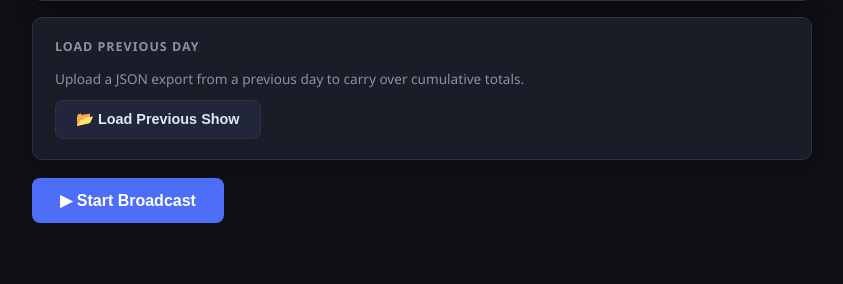
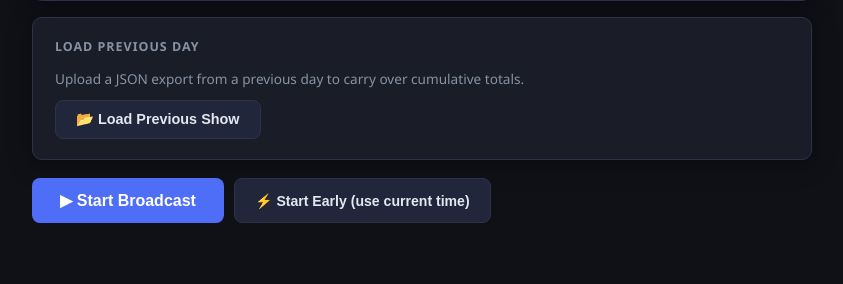
Before and after one commit to Cruzer28/ad-tracker, a Flask app: page / in a window 1280 px wide. Shown: the part 366-650 px from the top of the page, without its empty margins (218-1061 px from the left). Run offline with Flask 3, Linux system fonts and the light colour scheme.

Commit message:
Add accurate broadcast timing

```diff
--- a/templates/index.html
+++ b/templates/index.html
@@ -450,8 +450,11 @@
   </div>
 
   <div class="btn-row">
-    <button class="btn btn-primary" style="font-size:1rem;padding:13px 28px;" onclick="startBroadcast()">
+    <button class="btn btn-primary" style="font-size:1rem;padding:13px 28px;" onclick="startBroadcast(false)">
       ▶ Start Broadcast
+    </button>
+    <button class="btn btn-secondary" style="font-size:0.88rem;" onclick="startBroadcast(true)" title="Start timer from right now, ignoring the scheduled start time">
+      ⚡ Start Early (use current time)
     </button>
   </div>
 </div>
@@ -753,7 +756,7 @@ function loadCarryoverFromData(data) {
 // ═══════════════════════════════════════════════════════════
 //  START BROADCAST
 // ═══════════════════════════════════════════════════════════
-function startBroadcast() {
+function startBroadcast(startEarly = false) {
   const y = parseInt(document.getElementById('sel-year').value);
   const mo = parseInt(document.getElementById('sel-month').value);
   const d = parseInt(document.getElementById('sel-day').value);
@@ -767,13 +770,15 @@ function startBroadcast() {
   if (ap === 'PM' && h !== 12) h += 12;
   if (ap === 'AM' && h === 12) h = 0;
 
-  const displayDate = new Date(y, mo - 1, d, h, mn, 0, 0);
-  if (isNaN(displayDate.getTime())) { alert('Invalid date/time.'); return; }
+  const formDate = new Date(y, mo - 1, d, h, mn, 0, 0);
+  if (isNaN(formDate.getTime())) { alert('Invalid date/time.'); return; }
 
-  // Use actual click time as timer anchor so elapsed always counts forward.
-  // The form date/time is stored separately just for the display label.
-  state.startTimeMs = Date.now();
-  state.startDisplayMs = displayDate.getTime();
+  // startEarly: anchor timer to right now regardless of scheduled time.
+  // Normal start: anchor to the form time — elapsed counts from that moment.
+  // If form time is in the future, elapsed stays 00:00:00 until we reach it.
+  const anchorMs = startEarly ? Date.now() : formDate.getTime();
+  state.startTimeMs = anchorMs;
+  state.startDisplayMs = startEarly ? Date.now() : formDate.getTime();
   state.goal = goal;
   state.eventDay = ed;
   state.todayAdSeconds = 0;
@@ -866,20 +871,41 @@ function getElapsedSeconds() {
   return Math.max(0, Math.floor(elapsed));
 }
 
+// Returns seconds until broadcast start (positive = future, 0 = started)
+function getCountdownSeconds() {
+  if (!state.startTimeMs) return 0;
+  const remaining = (state.startTimeMs - Date.now()) / 1000;
+  return remaining > 0 ? Math.ceil(remaining) : 0;
+}
+
 function updateDisplay() {
   const elapsed = getElapsedSeconds();
+  const countdown = getCountdownSeconds();
   state.currentElapsedSeconds = elapsed;
 
   // Clock
   document.getElementById('now-time').textContent =
     new Date().toLocaleTimeString('en-US', {hour:'numeric',minute:'2-digit',second:'2-digit',hour12:true});
 
-  // Elapsed
+  // Elapsed / countdown display
   const h = Math.floor(elapsed / 3600);
   const m = Math.floor((elapsed % 3600) / 60);
   const s = elapsed % 60;
   const elapsedStr = `${String(h).padStart(2,'0')}:${String(m).padStart(2,'0')}:${String(s).padStart(2,'0')}`;
-  document.getElementById('met-elapsed').textContent = elapsedStr + (state.isPaused ? ' ⏸' : '');
+  const elapsedEl = document.getElementById('met-elapsed');
+  if (countdown > 0) {
+    const ch = Math.floor(countdown / 3600);
+    const cm = Math.floor((countdown % 3600) / 60);
+    const cs = countdown % 60;
+    const cdStr = `${String(ch).padStart(2,'0')}:${String(cm).padStart(2,'0')}:${String(cs).padStart(2,'0')}`;
+    elapsedEl.textContent = `−${cdStr}`;
+    elapsedEl.style.color = 'var(--yellow)';
+    elapsedEl.title = 'Waiting for broadcast start time';
+  } else {
+    elapsedEl.textContent = elapsedStr + (state.isPaused ? ' ⏸' : '');
+    elapsedEl.style.color = '';
+    elapsedEl.title = '';
+  }
 
   // Cumulative calcs
   const cumAdSec = state.carryoverAdSeconds + state.todayAdSeconds;
@@ -930,8 +956,20 @@ function updateDisplay() {
     gds.textContent = diff >= 0 ? 'above goal ✓' : 'below goal';
   }
 
-  // Paused banner
-  document.getElementById('paused-banner').classList.toggle('visible', state.isPaused);
+  // Paused banner / countdown banner
+  const pb = document.getElementById('paused-banner');
+  if (countdown > 0) {
+    pb.textContent = '⏳ Waiting for broadcast start time — ad buttons disabled';
+    pb.classList.add('visible');
+  } else if (state.isPaused) {
+    pb.textContent = '⏸ BROADCAST PAUSED — ad buttons disabled';
+    pb.classList.add('visible');
+  } else {
+    pb.classList.remove('visible');
+  }
+
+  // Disable ad buttons during countdown or pause
+  setAdButtonsEnabled(countdown === 0 && !state.isPaused);
 }
 
 function fmtHMS(totalSec) {
```
